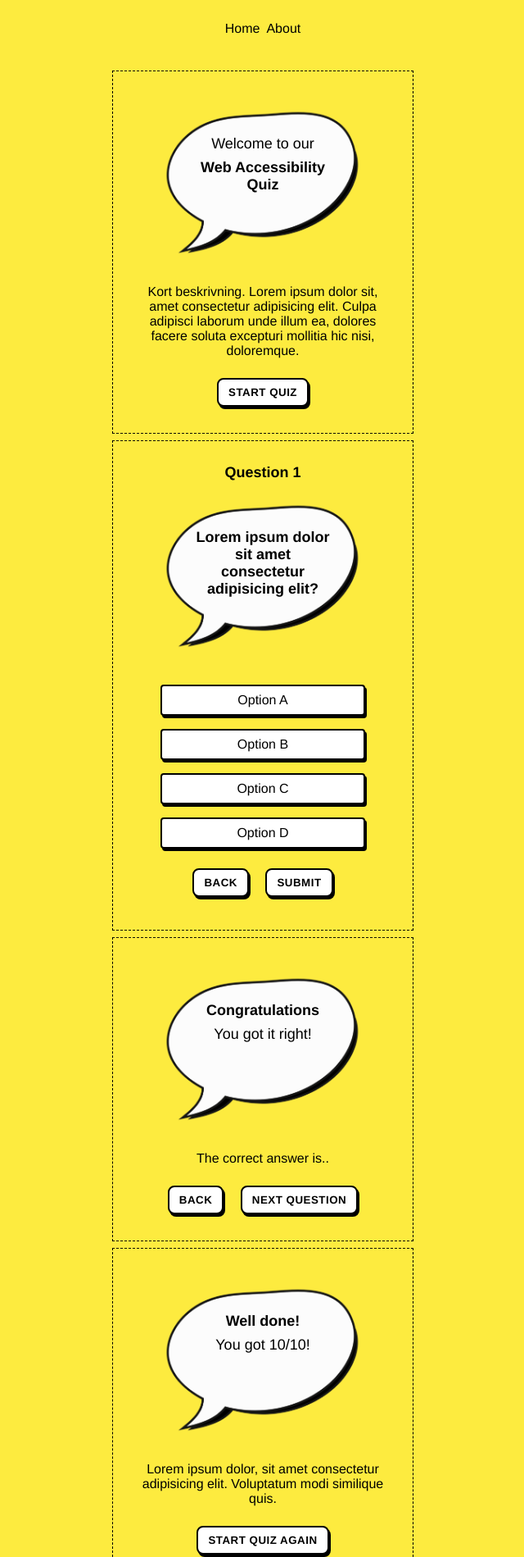
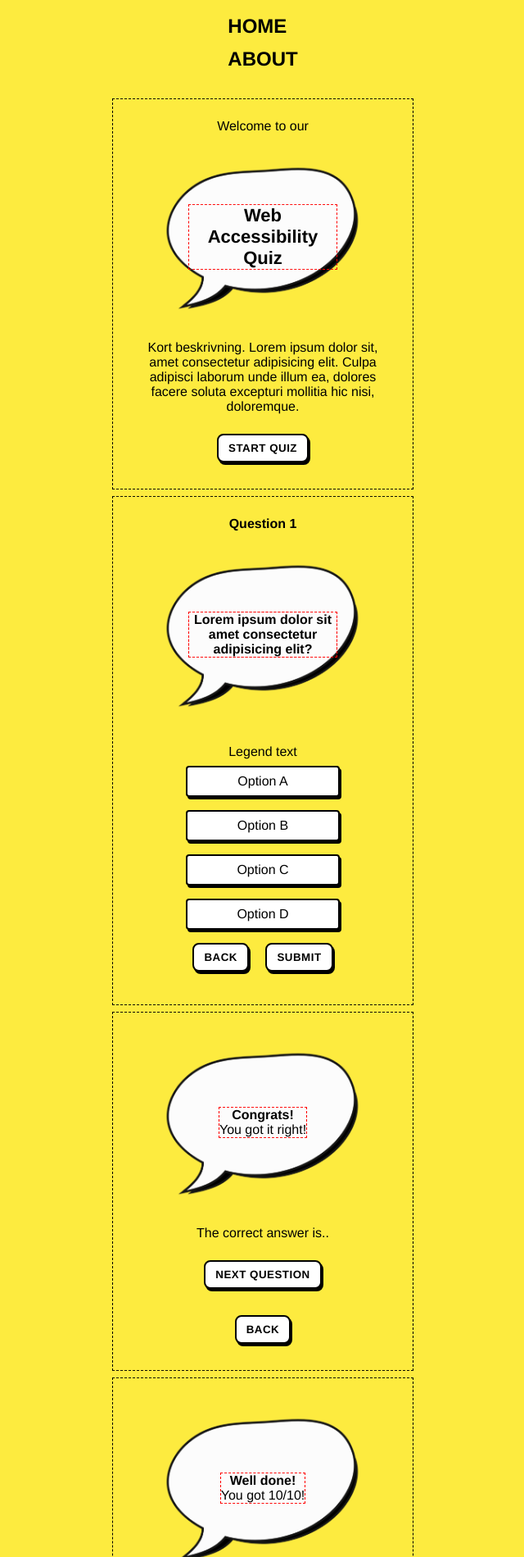
Before and after one commit to simfrisk/accessibility-sofie-simon, a plain HTML site: page index.html in a window 1280 px wide. Shown: the top 1899 px of the page at 82% size, without its empty margins (319-959 px from the left). Drawn offline with Linux system fonts and the light colour scheme.

Commit message:
more styling and added about page

```diff
--- a/css/styles.css
+++ b/css/styles.css
@@ -1,18 +1,98 @@
+:root {
+  --primary: #fdeb3f;
+  --primary-hover: ;
+  --primary-fixed: ;
+
+  --secondary: #000000;
+  --secondary-hover: ;
+  --secondary-fixed: ;
+
+  --complementary: #FFFFFF;
+  --complementary-hover: ;
+  --complementary-fixed: ;
+
+  --aditional: ;
+  --aditional-hover: ;
+  --aditional-fixed: ;
+
+  --font-primary: #000000;
+  --font-primary-hover: ;
+  --font-primary-fixed: ;
+
+  --font-secondary: ;
+  --font-secondary-hover: ;
+  --font-secondary-fixed: ;
+}
+
+.dark-mode {
+  --primary: #6c2727;
+  --primary-hover: ;
+  --primary-fixed: ;
+
+  --secondary: ;
+  --secondary-hover: ;
+  --secondary-fixed: ;
+
+  --complementary: ;
+  --complementary-hover: ;
+  --complementary-fixed: ;
+
+  --aditional: ;
+  --aditional-hover: ;
+  --aditional-fixed: ;
+
+  --font-primary: ;
+  --font-primary-hover: ;
+  --font-primary-fixed: ;
+
+  --font-secondary: ;
+  --font-secondary-hover: ;
+  --font-secondary-fixed: ;
+
+}
+
 * {
   box-sizing: border-box;
 }
 
 body {
-
   background-color: var(--primary);
   font-family: 'Futura', Helvetica, sans-serif;
   margin: 0;
 }
 
+/* Skip link styling */
+.skip-link {
+  position: absolute;
+  top: -40px;
+  right: 0;
+  padding: 8px;
+  z-index: 100;
+  transition: top 0.3s;
+  background-color: var(--complementary);
+  outline: 4px solid var(--secondary);
+  text-transform: uppercase;
+  font-weight: bold;
+}
+
+.skip-link:hover {
+  border-bottom: none;
+  text-decoration: underline;
+}
+
+.skip-link:focus {
+  top: 0;
+}
+
+
 /* Styling for nav in header and footer */
 
+nav {
+  padding: 12px;
+}
+
 #menu-icon {
-  font-size: 30px;
+  font-size: 40px;
   cursor: pointer;
   display: block;
   padding: 12px;
@@ -20,42 +100,36 @@ body {
 
 #nav-links {
   display: none;
-  flex-direction: column;
-  position: absolute;
-  top: 50px;
-  left: 0;
   width: 100%;
   background: transparent;
-  padding: 10px 0;
+  font-size: 24px;
 }
 
 #nav-links.active {
   display: flex;
   flex-direction: column;
-  padding: 8px;
-}
-
-nav {
-  display: flex;
-  flex-direction: row;
-  justify-content: center;
-  justify-items: center;
+  padding: 0px 12px;
 }
 
 ul {
-  display: flex;
-  flex-direction: row;
-  gap: 8px;
   padding: 0;
+  margin: 0;
 }
 
 li {
   list-style: none;
+  font-weight: bold;
+  text-transform: uppercase;
+  padding: 6px;
 }
 
 a {
   text-decoration: none;
-  color: black;
+  color: var(--secondary);
+}
+
+#nav-links a:hover {
+  border-bottom: 4px solid var(--secondary);
 }
 
 main {
@@ -66,16 +140,21 @@ main {
 
 /* styling for each section */
 section {
-  border: 1px dashed black;
+  border: 1px dashed var(--secondary);
   margin: 8px;
+  display: flex;
   flex-direction: column;
   align-items: center;
   justify-content: center;
   text-align: center;
+  gap: 16px;
   padding: 24px;
 }
 
 .speech-bubble {
+  display: flex;
+  justify-content: center;
+  align-items: center;
   background-image: url("../img/speech-bubble2.png");
   background-size: contain;
   background-repeat: no-repeat;
@@ -83,24 +162,42 @@ section {
   width: 100%;
   height: auto;
   min-height: 220px;
-  padding-top: 50px;
+
 }
 
 .title-text {
+  display: flex;
+  flex-direction: column;
+  justify-content: center;
+  margin: 0 auto;
+  outline: 1px dashed red;
   max-width: 180px;
-  margin: 0 auto;
-  font-size: 18px;
-  padding: 4px;
+
 }
 
-h1 {}
+h1,
+h2,
+h3,
+p {
+  padding: 0;
+  margin: 0;
+}
+
+h1 {
+  font-size: 22px;
+}
+
+h2,
+h3 {
+  font-size: 16px;
+}
 
 button {
   font-family: 'Futura', Helvetica, sans-serif;
-  border: 2px solid black;
+  border: 2px solid var(--secondary);
   border-radius: 8px;
-  background-color: #FFFFFF;
-  box-shadow: 2px 3px 0px black;
+  background-color: var(--complementary);
+  box-shadow: 2px 3px 0px var(--secondary);
   padding: 8px 12px;
   text-transform: uppercase;
   font-weight: 600;
@@ -110,47 +207,54 @@ button {
 }
 
 button:hover {
-  box-shadow: inset 2px 2px 0px black;
+  box-shadow: none;
   transform: translateY(2px);
 }
 
 button:active {
-  box-shadow: inset 4px 4px 0px black;
-  transform: translateY(3px) scale(0.98);
+  box-shadow: inset 1.5px 2px 0px var(--secondary);
+  transform: translateY(2px) scale(0.98);
 }
 
 /* Quiz questions form layout */
 
 form {
   padding: 8px 16px;
-
 }
 
 fieldset {
   border: none;
+  border: 0;
+  padding: 0;
+  margin: 0;
+  min-width: 0;
   display: flex;
   flex-direction: column;
-  padding: 8px 16px;
 }
+
+legend {
+  padding: 0;
+}
+
 
 label {
   margin: 8px 0px;
   padding: 8px;
-  background-color: #FFFFFF;
-  box-shadow: 2px 3px 0px black;
-  border: 2px solid black;
+  background-color: var(--complementary);
+  box-shadow: 2px 3px 0px var(--secondary);
+  border: 2px solid var(--secondary);
   border-radius: 4px;
   transition: box-shadow 0.1s ease-in-out, transform 0.1s ease-in-out;
 }
 
 label:hover {
-  box-shadow: inset 2px 2px 0px black;
+  box-shadow: none;
   transform: translateY(2px);
 }
 
 label:has(:checked) {
-  box-shadow: inset 4px 4px 0px black;
-  transform: translateY(3px) scale(0.98);
+  box-shadow: inset 2px 3px 0px var(--secondary);
+  transform: translateY(2px) scale(0.98);
   font-weight: bold;
 }
 
@@ -164,25 +268,10 @@ i {
   color: #000000;
 }
 
-/* #start-page {
-  border: rgb(255, 0, 0) solid 2px;
-  margin-bottom: 10px;
+footer {
+  flex-direction: row;
+  justify-items: center;
 }
-
-#quiz-container {
-  border: black solid 2px;
-  margin-bottom: 10px;
-}
-
-#result-container {
-  border: black solid 2px;
-  margin-bottom: 10px;
-}
-
-#quiz-result {
-  border: black solid 2px;
-  margin-bottom: 10px;
-} */
 
 /* Desktop  */
 @media screen and (min-width: 768px) {
@@ -193,9 +282,7 @@ i {
   #nav-links {
     display: flex;
     flex-direction: row;
-    position: static;
-    box-shadow: none;
-    gap: 15px;
-    background-color: var(--primary);
+    justify-content: center;
   }
+
 }
--- a/index.html
+++ b/index.html
@@ -3,38 +3,76 @@
 
 <head>
   <meta charset="UTF-8" />
-  <meta name="viewport" content="width=device-width, initial-scale=1.0" />
+  <meta
+    name="viewport"
+    content="width=device-width, initial-scale=1.0"
+  />
   <title>Web Accessibility Quiz</title>
-  <link rel="stylesheet" href="css/color-palette.css" />
-  <link rel="stylesheet" href="css/styles.css" />
+  <link
+    rel="stylesheet"
+    href="css/color-palette.css"
+  />
+  <link
+    rel="stylesheet"
+    href="css/styles.css"
+  />
   <!-- font awesome icons -->
-  <script src="https://kit.fontawesome.com/beb1bc6f21.js" crossorigin="anonymous"></script>
-  <script src="./dist/main.js" defer></script>
-  <script src="./js/temp-script.js" defer></script>
+  <script
+    src="https://kit.fontawesome.com/beb1bc6f21.js"
+    crossorigin="anonymous"
+  ></script>
+  <script
+    src="./dist/main.js"
+    defer
+  ></script>
+  <script
+    src="./js/temp-script.js"
+    defer
+  ></script>
 </head>
 
 <body>
+
+  <a
+    href="#main-content"
+    class="skip-link"
+  >Skip to main content</a>
+
   <!-- #region --- Header  ----->
   <header>
-    <div id="menu-icon" class="fas fa-bars"></div>
-    <nav id="nav-links">
+    <div
+      id="menu-icon"
+      class="fas fa-bars"
+    ></div>
+    <nav
+      role="navigation"
+      aria-label="Main Menu"
+      id="nav-links"
+    >
       <ul>
-        <li><a href="#">Home</a></li>
-        <li><a href="#">About</a></li>
+        <li><a href="index.html">Home</a></li>
+        <li><a href="about.html">About</a></li>
       </ul>
     </nav>
   </header>
 
   <!-- #endregion -->
 
-  <main>
+  <main id="main-content">
     <!-- #region --- Start page  ----->
-    <section id="start-page" class="">
+    <section
+      id="start-page"
+      class=""
+    >
+      <p>Welcome to our</p>
+      <div
+        class="speech-bubble"
+        id="question-container"
+      >
+        <div class="title-text">
 
-
-      <div class="speech-bubble" id="question-container">
-        <p class="title-text">Welcome to our</p>
-        <h1 class="title-text">Web Accessibility Quiz</h1>
+          <h1>Web Accessibility Quiz</h1>
+        </div>
       </div>
 
       <p>Kort beskrivning. Lorem ipsum dolor sit, amet consectetur adipisicing elit. Culpa adipisci laborum
@@ -42,48 +80,77 @@
         illum ea, dolores facere
         soluta excepturi mollitia hic nisi, doloremque.</p>
 
-      <button id="start-quiz-btn">Start Quiz</button>
+      <button
+        type="button"
+        id="start-quiz-btn"
+      >Start Quiz</button>
 
     </section>
     <!-- #endregion -->
 
     <!-- #region --- Quiz Container  ----->
     <section id="quiz-container">
+      <h2
+        id="question-title"
+        class=""
+      >Question 1</h2>
 
+      <div
+        class="speech-bubble"
+        id="question-container"
+      >
+        <div class="title-text">
+          <h3
+            id="question-text"
+            class="title-text"
+          >Lorem ipsum dolor sit amet consectetur adipisicing elit?</h3>
+        </div>
+      </div>
 
-      <h2 id="question-title" class="title-text">Question 1</h2>
-
-
-      <div class="speech-bubble" id="question-container">
-
-
-        <h3 id="question-text" class="title-text">Lorem ipsum dolor sit amet consectetur adipisicing elit?</h3>
-
-
-      </div>
       <form>
         <fieldset>
+          <legend>Legend text</legend>
           <label id="option-a">
-            <input type="radio" name="question1" value="A" />
+            <input
+              type="radio"
+              name="question1"
+              value="A"
+            />
 
             Option A
           </label>
           <label id="option-b">
-            <input type="radio" name="question1" value="B" />
+            <input
+              type="radio"
+              name="question1"
+              value="B"
+            />
             Option B
 
           </label>
           <label id="option-c">
-            <input type="radio" name="question1" value="C" />
+            <input
+              type="radio"
+              name="question1"
+              value="C"
+            />
             Option C
           </label>
           <label id="option-d">
-            <input type="radio" name="question1" value="D" />
+            <input
+              type="radio"
+              name="question1"
+              value="D"
+            />
             Option D
           </label>
+
         </fieldset>
-        <button>Back</button>
-        <button id="answer-btn">Submit</button>
+        <button type="button">Back</button>
+        <button
+          type="button"
+          id="answer-btn"
+        >Submit</button>
       </form>
 
     </section>
@@ -91,47 +158,57 @@
 
     <!-- #region --- Result Container  ----->
     <section id="result-container">
-      <div class="speech-bubble" id="answer-container">
-        <h2 id="result-explanation" class="title-text">Congratulations</h2>
-        <p id="result-explanation" class="title-text">You got it right!</p>
-
+      <div
+        class="speech-bubble"
+        id="answer-container"
+      >
+        <div class="title-text">
+          <h2
+            id="result-explanation"
+            class=""
+          >Congrats!</h2>
+          <p
+            id="result-explanation"
+            class=""
+          >You got it right!</p>
+        </div>
       </div>
       <p>The correct answer is..</p>
-      <button>Back</button>
-      <button>Next question</button>
+      <button type="button">Next question</button>
+      <button type="button">Back</button>
+
     </section>
     <!-- #endregion -->
 
     <!-- #region --- Quiz Result ----->
     <section id="quiz-result">
-      <div class="speech-bubble" id="">
-
-        <h3 class="title-text">Well done!</h3>
-        <p class="title-text">You got 10/10!</p>
-
+      <div
+        class="speech-bubble"
+        id=""
+      >
+        <div class="title-text">
+          <h3 class="">Well done!</h3>
+          <p class="">You got 10/10!</p>
+        </div>
       </div>
       <p>Lorem ipsum dolor, sit amet consectetur adipisicing elit. Voluptatum modi similique quis.</p>
-      <button>Start quiz again</button>
+      <button type="button">Start again</button>
     </section>
     <!-- #endregion -->
 
 
   </main>
 
-  <footer>
-    <nav>
-      <ul>
-        <li><a href=""><i class="fa-brands fa-github"></i></a></li>
-
-        <li><a href=""><i class="fa-brands fa-github"></i></a></li>
-
-        <li><a href=""><i class="fa-brands fa-github"></i></a></li>
-
-      </ul>
+  <footer role="contentinfo">
+    <nav
+      role="navigation"
+      aria-label="Footer menu"
+    >
+      <p>Project by: Simon & Sofie <a href="https://github.com/simfrisk/accessibility-sofie-simon"><i
+            class="fa-brands fa-github"
+          ></i></a></p>
     </nav>
   </footer>
-
-
 
 </body>
 
```
Also changed, not shown: about.html (+82 -8 lines).
